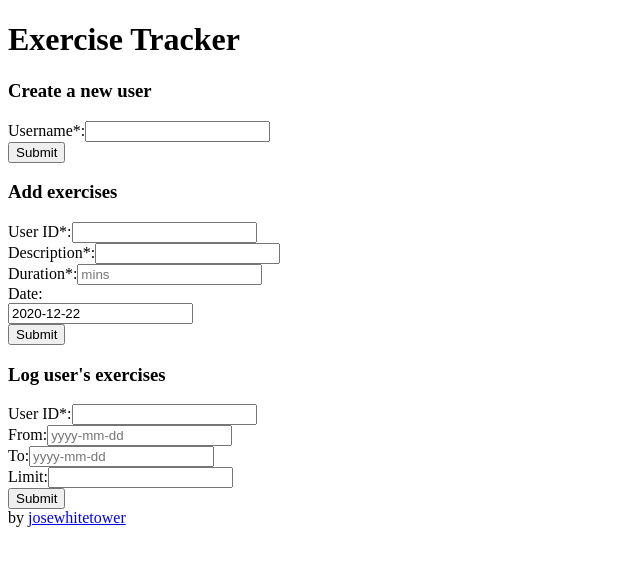
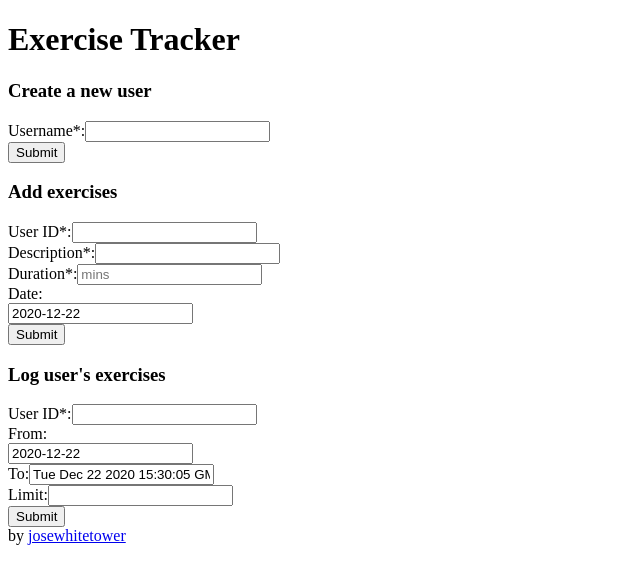
Before and after one commit to josewhitetower/exercise-frontend, a Next.js app: page / in a window 1280 px wide. Shown: the top 584 px of the page, without its empty margins (0-640 px from the left). Built offline with nearby package versions, Linux system fonts and the light colour scheme.

Commit message:
added calnedar from

```diff
--- a/components/LogsForm.js
+++ b/components/LogsForm.js
@@ -1,18 +1,20 @@
 import {useState} from 'react';
+import Calendar from 'react-calendar';
+import formattedDate from '../lib/formattedDate'
 export default function LogsForm({setUserLog}) {
   const [userId, setUserId] = useState('');
-  const [from, setFrom] = useState('');
-  const [to, setTo] = useState('');
+  const [from, setFrom] = useState(new Date());
+  const [to, setTo] = useState(new Date());
   const [limit, setLimit] = useState('');
   const [error, setError] = useState('');
   const [isProcessing, setIsProcessing] = useState(false);
+  const [showCalendar, setShowCalendar] = useState(false);
 
   const handleSubmit = async (e) => {
     try {
       setIsProcessing(true);
       e.preventDefault();
-      const API_URL =
-        'http://localhost:4747/api/exercise/log?';
+      const API_URL = 'http://localhost:4747/api/exercise/log?';
       const params = new URLSearchParams();
       if (userId) {
         params.append('userId', userId);
@@ -42,7 +44,7 @@ export default function LogsForm({setUserLog}) {
       setError(error.message);
     } finally {
       setIsProcessing(false);
-      setError('')
+      setError('');
     }
   };
 
@@ -51,9 +53,16 @@ export default function LogsForm({setUserLog}) {
     setUserId(e.target.value);
   };
 
-  const handleFromChange = (e) => {
+  const handleTileClassName = (tile, date) => {
+    if (formattedDate(tile.date) === formattedDate(date)) {
+      return 'bg-indigo-900 rounded';
+    }
+  };
+
+  const handleFromChange = (value) => {
     error && setError('');
-    setFrom(e.target.value);
+    setFrom(value);
+    setShowCalendar(false);
   };
 
   const handleToChange = (e) => {
@@ -88,15 +97,27 @@ export default function LogsForm({setUserLog}) {
           <label htmlFor="from" className="flex-shrink-0 text-gray-300">
             From:
           </label>
+          <div className="relative">
             <input
               type="text"
               id="from"
               name="from"
               className="p-2 ml-2 bg-indigo-900 border-b border-green-500 text-gray-300 cursor-pointer focus:cursor-text focus:border-green-200 focus:outline-none"
-            onChange={handleFromChange}
-            value={from}
+              autoComplete="off"
+              readOnly={true}
+              onFocus={() => setShowCalendar(true)}
+              value={formattedDate(from)}
               placeholder="yyyy-mm-dd"
             />
+            {showCalendar && (
+              <Calendar
+                className={`absolute ml-2 bg-green-500 rounded p-1 text-white`}
+                value={from}
+                onChange={handleFromChange}
+                tileClassName={(tile) => handleTileClassName(tile, from)}
+              />
+            )}
+          </div>
         </div>
         <div className="flex mt-2 items-center flex-grow mr-2">
           <label htmlFor="to" className="flex-shrink-0 text-gray-300">
--- a/components/NewExerciseForm.js
+++ b/components/NewExerciseForm.js
@@ -1,5 +1,6 @@
 import {useState} from 'react';
 import Calendar from 'react-calendar';
+import formattedDate from '../lib/formattedDate'
 export default function NewExerciseForm() {
   const [userId, setUserId] = useState('');
   const [description, setDescription] = useState('');
@@ -41,18 +42,6 @@ export default function NewExerciseForm() {
     }
   };
 
-  const formattedDate = (date) => {
-    const pad = (n) => {
-      return n < 10 ? '0' + n : n;
-    };
-    return (
-      date.getUTCFullYear() +
-      '-' +
-      pad(date.getMonth() + 1) +
-      '-' +
-      pad(date.getDate())
-    );
-  };
 
   const handleUserIdChange = (e) => {
     error && setError('');
@@ -151,7 +140,7 @@ export default function NewExerciseForm() {
           />
           {showCalendar && (
             <Calendar
-              className={`absolute ml-2 bg-green-500 rounded p-1 text-white`}
+              className={`absolute ml-2 bg-green-500 rounded p-1 text-white z-10`}
               value={date}
               onChange={handleDateChange}
               tileClassName={handleTileClassName}
--- /dev/null
+++ b/lib/formattedDate.js
@@ -0,0 +1,13 @@
+const formattedDate = (date) => {
+    const pad = (n) => {
+      return n < 10 ? '0' + n : n;
+    };
+    return (
+      date.getUTCFullYear() +
+      '-' +
+      pad(date.getMonth() + 1) +
+      '-' +
+      pad(date.getDate())
+    );
+  };
+  export default formattedDate
```
Lines whose indentation alone changed are shown as unchanged.
